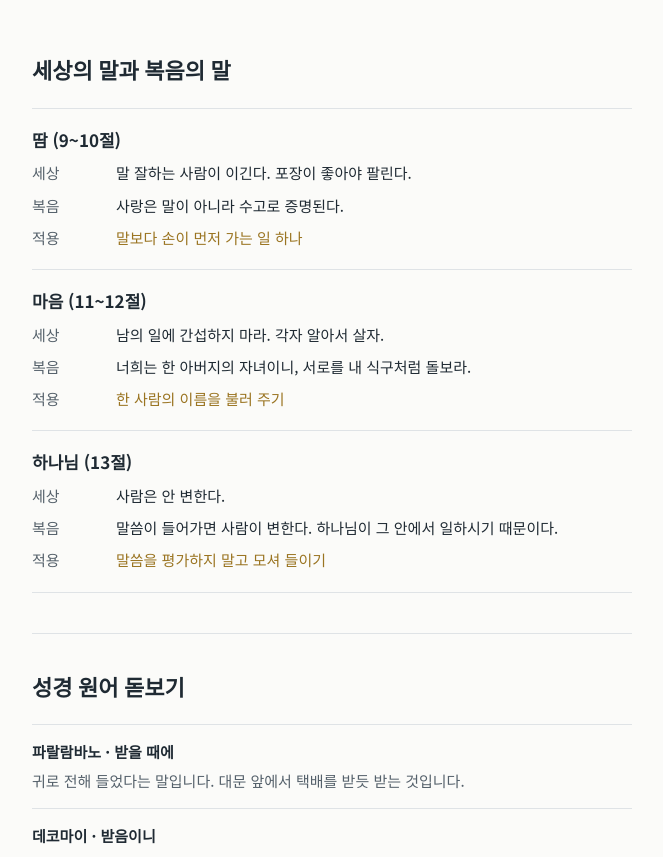
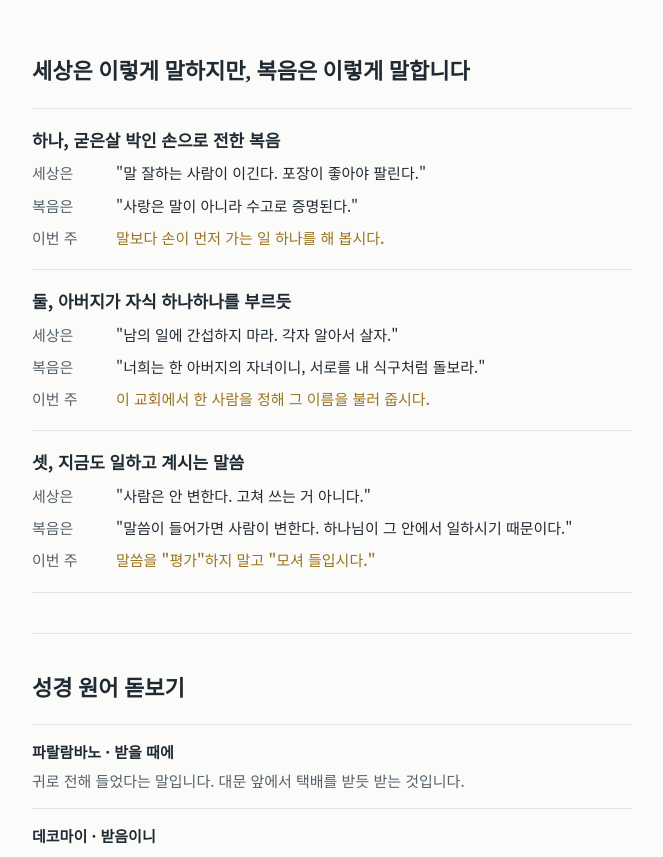
Before and after one commit to ikyullee-byte/church-bulletin, a plain HTML site: page study.html in a window 1280 px wide. Shown: the part 1563-2420 px from the top of the page, without its empty margins (308-971 px from the left). Drawn offline with Linux system fonts and the light colour scheme.

Commit message:
11/1 설교 요약: 세상/복음 비교 칸을 대지 제목과 원고 문장 그대로로 정리 (#34)
Claude-Session: https://claude.ai/code/session_01MHysPaJJLTHVeTzP5ZMsNy

Co-authored-by: Claude <noreply@anthropic.com>

```diff
--- a/study.html
+++ b/study.html
@@ -247,30 +247,30 @@
     </section>
 
     <section>
-      <h2>세상의 말과 복음의 말</h2>
+      <h2>세상은 이렇게 말하지만, 복음은 이렇게 말합니다</h2>
       <div class="shift">
         <div class="shift-row">
-          <h3>땀 (9~10절)</h3>
+          <h3>하나, 굳은살 박인 손으로 전한 복음</h3>
           <dl>
-            <dt>세상</dt><dd>말 잘하는 사람이 이긴다. 포장이 좋아야 팔린다.</dd>
-            <dt>복음</dt><dd>사랑은 말이 아니라 수고로 증명된다.</dd>
-            <dt>적용</dt><dd class="now">말보다 손이 먼저 가는 일 하나</dd>
+            <dt>세상은</dt><dd>"말 잘하는 사람이 이긴다. 포장이 좋아야 팔린다."</dd>
+            <dt>복음은</dt><dd>"사랑은 말이 아니라 수고로 증명된다."</dd>
+            <dt>이번 주</dt><dd class="now">말보다 손이 먼저 가는 일 하나를 해 봅시다.</dd>
           </dl>
         </div>
         <div class="shift-row">
-          <h3>마음 (11~12절)</h3>
+          <h3>둘, 아버지가 자식 하나하나를 부르듯</h3>
           <dl>
-            <dt>세상</dt><dd>남의 일에 간섭하지 마라. 각자 알아서 살자.</dd>
-            <dt>복음</dt><dd>너희는 한 아버지의 자녀이니, 서로를 내 식구처럼 돌보라.</dd>
-            <dt>적용</dt><dd class="now">한 사람의 이름을 불러 주기</dd>
+            <dt>세상은</dt><dd>"남의 일에 간섭하지 마라. 각자 알아서 살자."</dd>
+            <dt>복음은</dt><dd>"너희는 한 아버지의 자녀이니, 서로를 내 식구처럼 돌보라."</dd>
+            <dt>이번 주</dt><dd class="now">이 교회에서 한 사람을 정해 그 이름을 불러 줍시다.</dd>
           </dl>
         </div>
         <div class="shift-row">
-          <h3>하나님 (13절)</h3>
+          <h3>셋, 지금도 일하고 계시는 말씀</h3>
           <dl>
-            <dt>세상</dt><dd>사람은 안 변한다.</dd>
-            <dt>복음</dt><dd>말씀이 들어가면 사람이 변한다. 하나님이 그 안에서 일하시기 때문이다.</dd>
-            <dt>적용</dt><dd class="now">말씀을 평가하지 말고 모셔 들이기</dd>
+            <dt>세상은</dt><dd>"사람은 안 변한다. 고쳐 쓰는 거 아니다."</dd>
+            <dt>복음은</dt><dd>"말씀이 들어가면 사람이 변한다. 하나님이 그 안에서 일하시기 때문이다."</dd>
+            <dt>이번 주</dt><dd class="now">말씀을 "평가"하지 말고 "모셔 들입시다."</dd>
           </dl>
         </div>
       </div>
```
